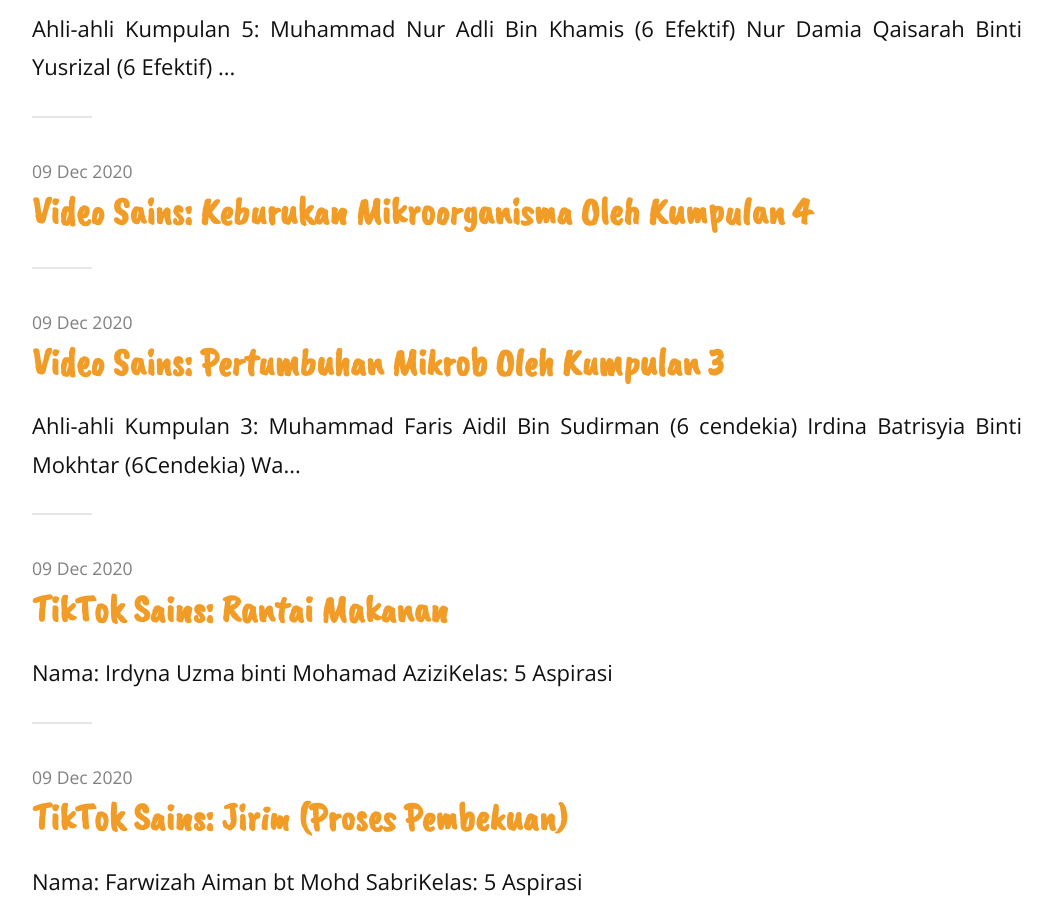
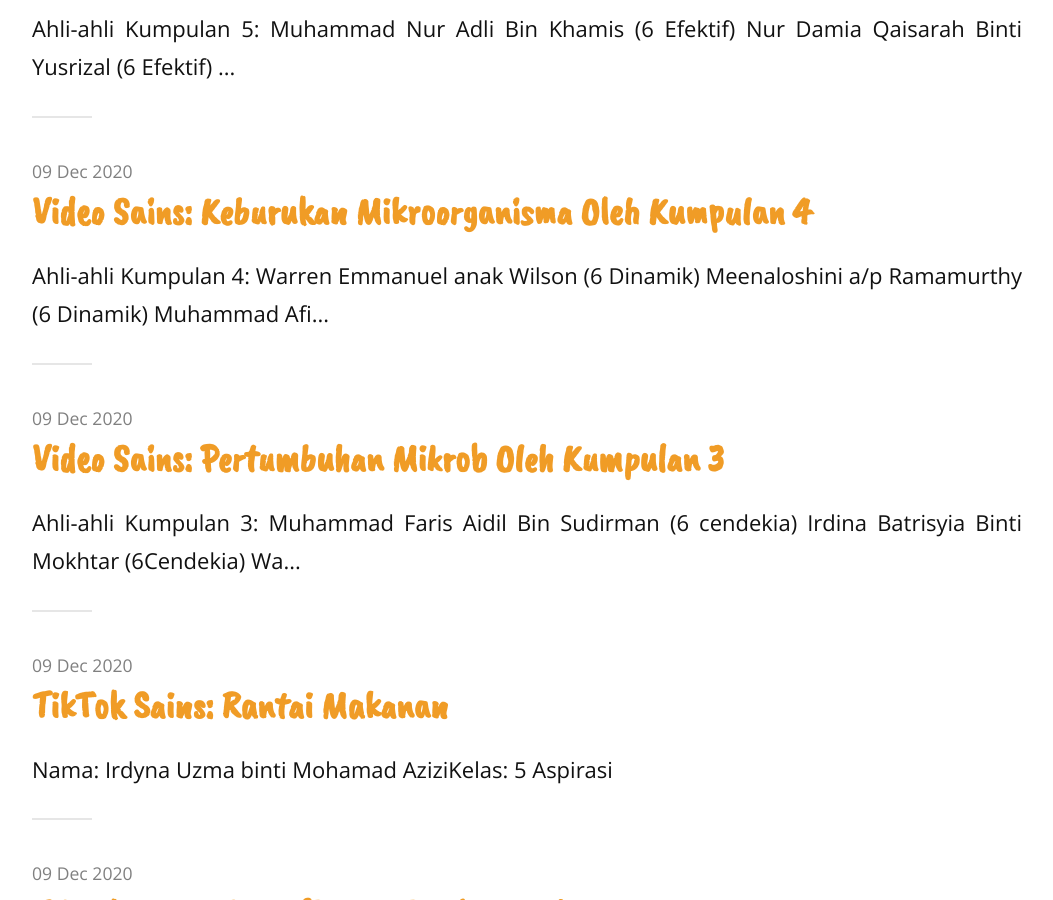
Before and after one commit to evangelistagrace/VSW2020, a Jekyll site: the page built from articles.md, in a window 1280 px wide and 900 px high, scrolled down 989 px. Shown: the whole window, without its empty margins (113-1166 px from the left). Built offline with Jekyll 4.4.1, drawn with Linux system fonts in a browser that asks for light colours; nearby versions of some CDN libraries.

Commit message:
Update 2020-12-09-Kump4_video.markdown

```diff
--- a/_posts/2020-12-09-Kump4_video.markdown
+++ b/_posts/2020-12-09-Kump4_video.markdown
@@ -4,4 +4,9 @@ title: "Video Sains: Keburukan Mikroorganisma Oleh Kumpulan 4"
 date: 2020-12-09
 ---
 
+Ahli-ahli Kumpulan 4:
+- Warren Emmanuel anak Wilson (6 Dinamik)
+- Meenaloshini a/p Ramamurthy (6 Dinamik)
+- Muhammad Afif Syahmi bin Mohd Azmanshah (6 Dinamik)
+
 {% include youtube_player.html id='tvAQAL_HegU' %}
```
